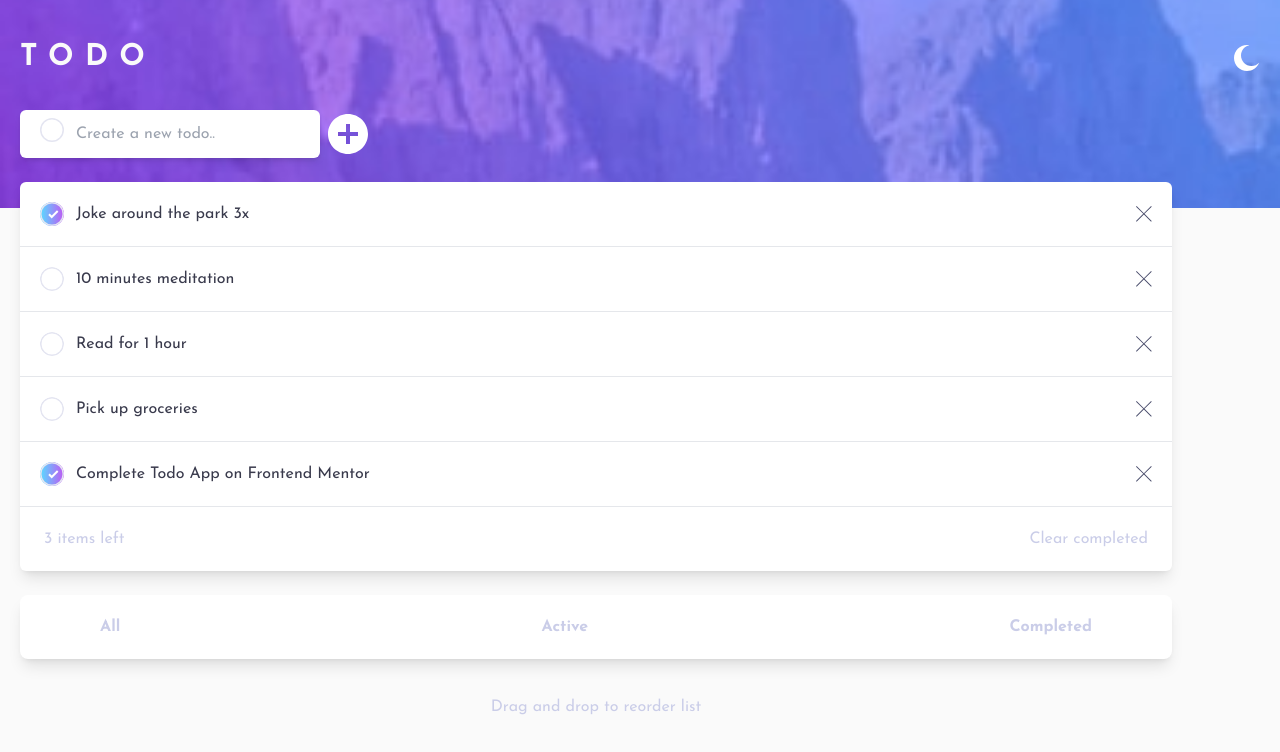
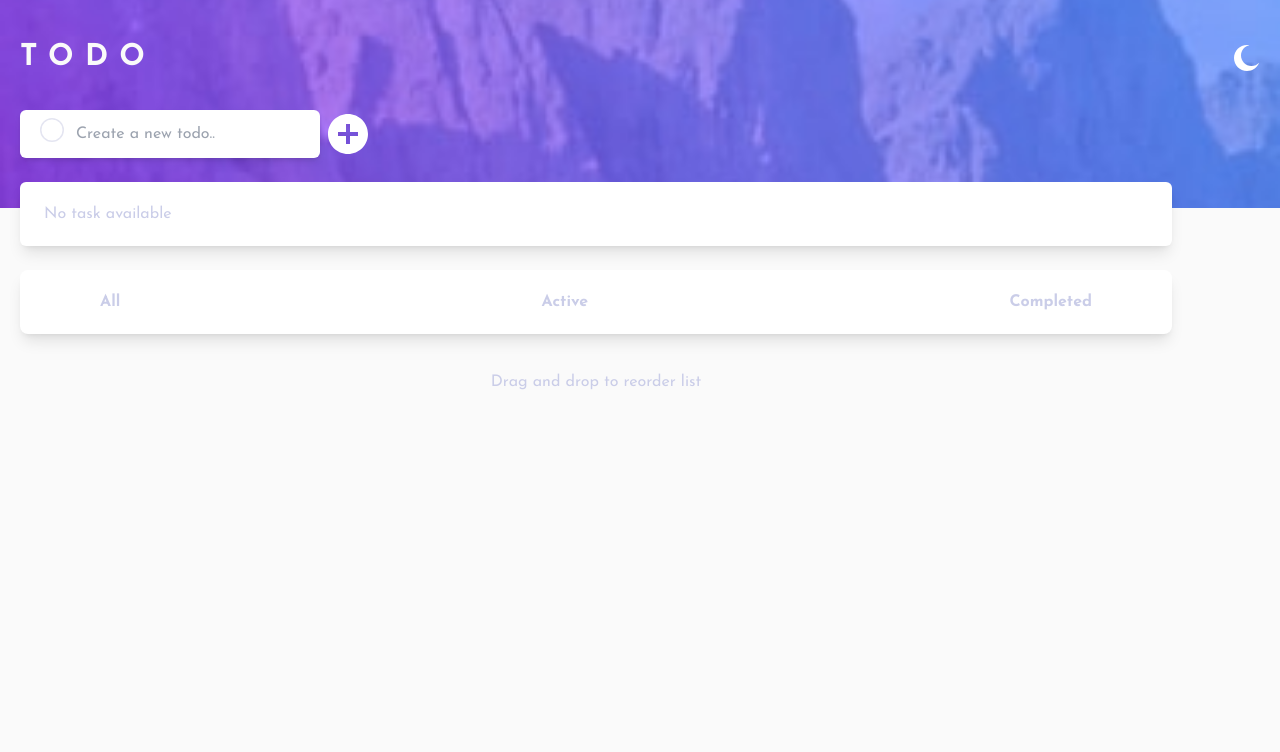
Before and after one commit to doubleKari/todoApp, a React (Vite) app: page / in a window 1280 px wide. Shown: the top 752 px of the page. Built offline with nearby package versions, Linux system fonts and the light colour scheme.

Commit message:
add themContext

```diff
--- a/src/App.jsx
+++ b/src/App.jsx
@@ -1,35 +1,19 @@
-import React, { useState } from "react";
+import React, { useEffect, useState } from "react";
 import Header from "./components/Header";
 import Tasks from "./components/Tasks";
 
 const App = () => {
-  const [tasks, setTask] = useState([
-    {
-      id: 0,
-      text: "Joke around the park 3x",
-      completed: true,
-    },
-    {
-      id: 1,
-      text: "10 minutes meditation",
-      completed: false,
-    },
-    {
-      id: 2,
-      text: "Read for 1 hour",
-      completed: false,
-    },
-    {
-      id: 3,
-      text: "Pick up groceries",
-      completed: false,
-    },
-    {
-      id: 4,
-      text: "Complete Todo App on Frontend  Mentor",
-      completed: true,
-    },
-  ]);
+  const [tasks, setTask] = useState([]);
+
+  useEffect(() => {
+    window.localStorage.setItem("data", JSON.stringify(tasks));
+  }, [tasks]);
+
+  let data = "";
+  useEffect(() => {
+    const dataFromLocalStorage = window.localStorage.getItem("data");
+    data = JSON.parse(dataFromLocalStorage);
+  }, [tasks]);
 
   return (
     <main className="w-full h-full font-josefin flex flex-col">
--- /dev/null
+++ b/src/Context/ThemeContext.jsx
@@ -0,0 +1,9 @@
+import React, { useState } from "react";
+import { createContext } from "react";
+
+const ThemeContext = ({ children }) => {
+  const [darkMode, setDarkMode] = useState(false);
+  return <ThemeContext.Provider>{children}</ThemeContext.Provider>;
+};
+
+export default ThemeContext;
--- a/src/components/Tasks.jsx
+++ b/src/components/Tasks.jsx
@@ -1,4 +1,4 @@
-import React, { useState } from "react";
+import React, { useEffect, useState } from "react";
 import { v4 as uuidv4 } from "uuid";
 import Task from "./Task";
 import { BsCircle } from "react-icons/bs";
@@ -6,6 +6,8 @@ import { MdOutlineAddCircle } from "react-icons/md";
 
 const Tasks = ({ tasks, addNewTask }) => {
   const [addTask, setAddTask] = useState("");
+
+
 
   function handleOnChange(e) {
     setAddTask(e.target.value);
@@ -22,6 +24,12 @@ const Tasks = ({ tasks, addNewTask }) => {
     }
   }
 
+  function handleKeyDown(e) {
+    if (e.key === "Enter") {
+      handleAdd();
+    }
+  }
+
   return (
     <section className="absolute left-5 top-[110px] w-[90%] flex flex-col gap-6">
       <div className=" flex items-center ">
@@ -31,6 +39,7 @@ const Tasks = ({ tasks, addNewTask }) => {
           className=" h-12 w-[300px] rounded-md pl-14 shadow-md focus:outline-none"
           value={addTask}
           onChange={handleOnChange}
+          onKeyDown={handleKeyDown}
         />
         <i className="absolute top-2 left-5  ">
           <BsCircle className="w-6 h-6 text-very-light-grayish-blue font-bold" />
@@ -53,12 +62,18 @@ const Tasks = ({ tasks, addNewTask }) => {
             />
           );
         })}
-        <li className="flex justify-between px-6 py-5 text-light-grayish-blue">
-          <p>{`${
-            tasks.filter((task) => task.completed === false).length
-          } items left`}</p>
-          <p>Clear completed</p>
-        </li>
+        {tasks.length ? (
+          <li className="flex justify-between px-6 py-5 text-light-grayish-blue">
+            <p>{` ${
+              tasks.filter((task) => task.completed === false).length
+            } items left`}</p>
+            <p>Clear completed</p>
+          </li>
+        ) : (
+          <li className="px-6 py-5 text-light-grayish-blue">
+            No task available
+          </li>
+        )}
       </ul>
       <div className="flex justify-between px-20 py-5 shadow-lg rounded-lg bg-white text-light-grayish-blue font-bold">
         <span className="inline-block">All</span>
--- /dev/null
+++ b/src/data.js
@@ -0,0 +1,27 @@
+[
+  {
+    id: 0,
+    text: "Joke around the park 3x",
+    completed: true,
+  },
+  {
+    id: 1,
+    text: "10 minutes meditation",
+    completed: false,
+  },
+  {
+    id: 2,
+    text: "Read for 1 hour",
+    completed: false,
+  },
+  {
+    id: 3,
+    text: "Pick up groceries",
+    completed: false,
+  },
+  {
+    id: 4,
+    text: "Complete Todo App on Frontend  Mentor",
+    completed: true,
+  },
+];
```
